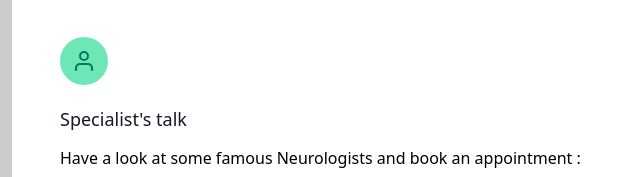
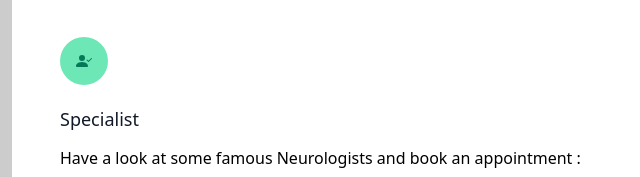
Before and after one commit to Paritosh-J/Neuro-Care, a plain HTML site: page index.html in a window 1280 px wide. Shown: the part 775-952 px from the top of the page, 628-1268 px from the left. Drawn offline with nearby package versions, Linux system fonts and the light colour scheme; placeholder pictures from the web are drawn by us.

Commit message:
Update index.html

```diff
--- a/index.html
+++ b/index.html
@@ -14,6 +14,7 @@
       href="https://unpkg.com/tailwindcss@^2/dist/tailwind.min.css"
       rel="stylesheet"
     />
+    <!-- <link href="https://cdn.jsdelivr.net/npm/bootstrap@5.1.3/dist/css/bootstrap.min.css" rel="stylesheet" integrity="sha384-1BmE4kWBq78iYhFldvKuhfTAU6auU8tT94WrHftjDbrCEXSU1oBoqyl2QvZ6jIW3" crossorigin="anonymous"> -->
   </head>
 
   <style>
@@ -215,22 +216,14 @@
                 mb-5
               "
             >
-              <svg
-                fill="none"
-                stroke="currentColor"
-                stroke-linecap="round"
-                stroke-linejoin="round"
-                stroke-width="2"
-                class="w-6 h-6"
-                viewBox="0 0 24 24"
-              >
-                <path d="M20 21v-2a4 4 0 00-4-4H8a4 4 0 00-4 4v2"></path>
-                <circle cx="12" cy="7" r="4"></circle>
-              </svg>
+            <svg xmlns="http://www.w3.org/2000/svg" width="16" height="16" fill="currentColor" class="bi bi-person-check-fill" viewBox="0 0 16 16">
+              <path fill-rule="evenodd" d="M15.854 5.146a.5.5 0 0 1 0 .708l-3 3a.5.5 0 0 1-.708 0l-1.5-1.5a.5.5 0 0 1 .708-.708L12.5 7.793l2.646-2.647a.5.5 0 0 1 .708 0z"/>
+              <path d="M1 14s-1 0-1-1 1-4 6-4 6 3 6 4-1 1-1 1H1zm5-6a3 3 0 1 0 0-6 3 3 0 0 0 0 6z"/>
+            </svg>
             </div>
             <div class="flex-grow">
               <h2 class="text-gray-900 text-lg title-font font-medium mb-3">
-                Specialist's talk
+                Specialist
               </h2>
               <p class="leading-relaxed text-black" style="text-align: justify;">
                 Have a look at some famous Neurologists and book an appointment :
```
